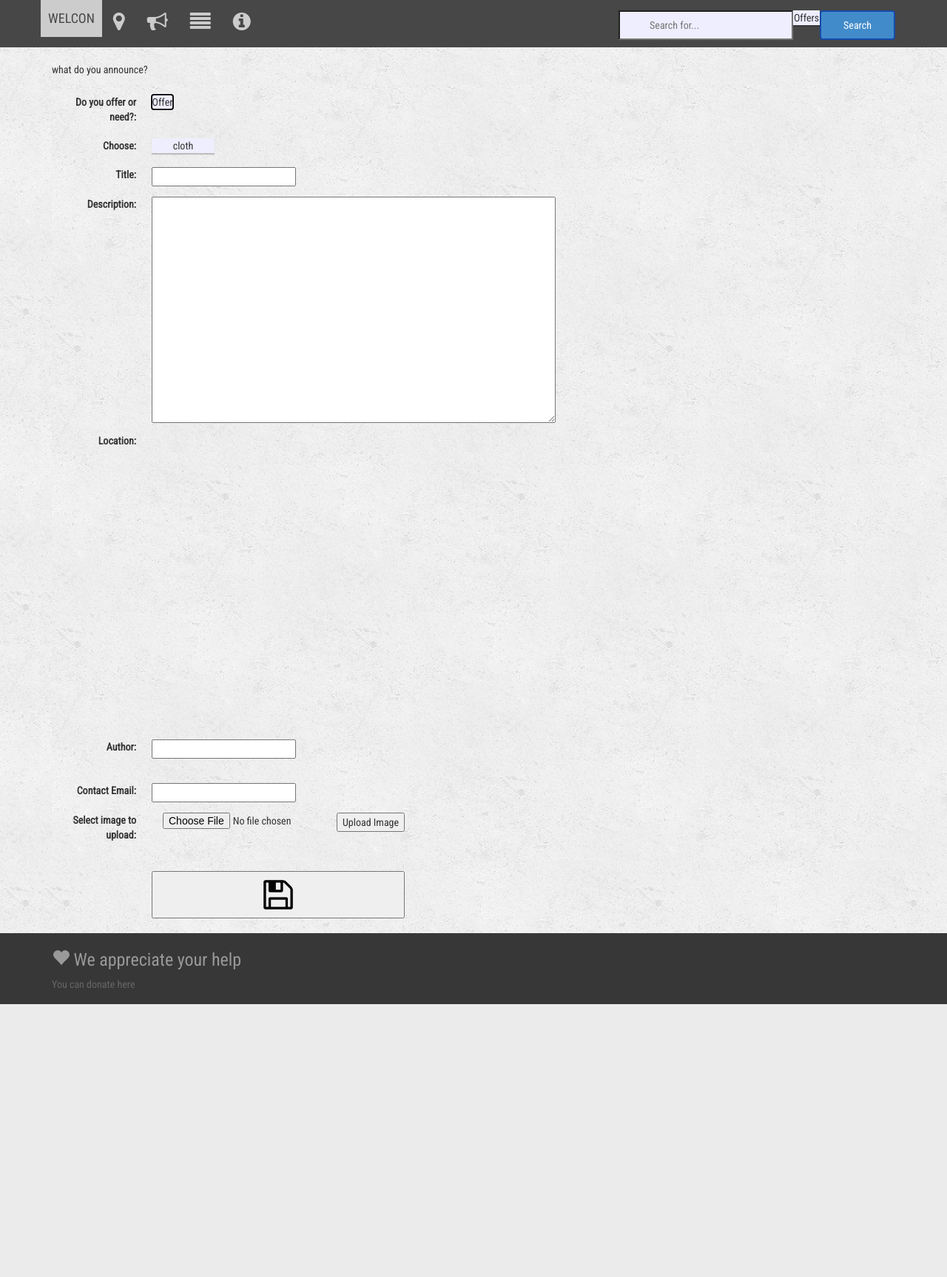
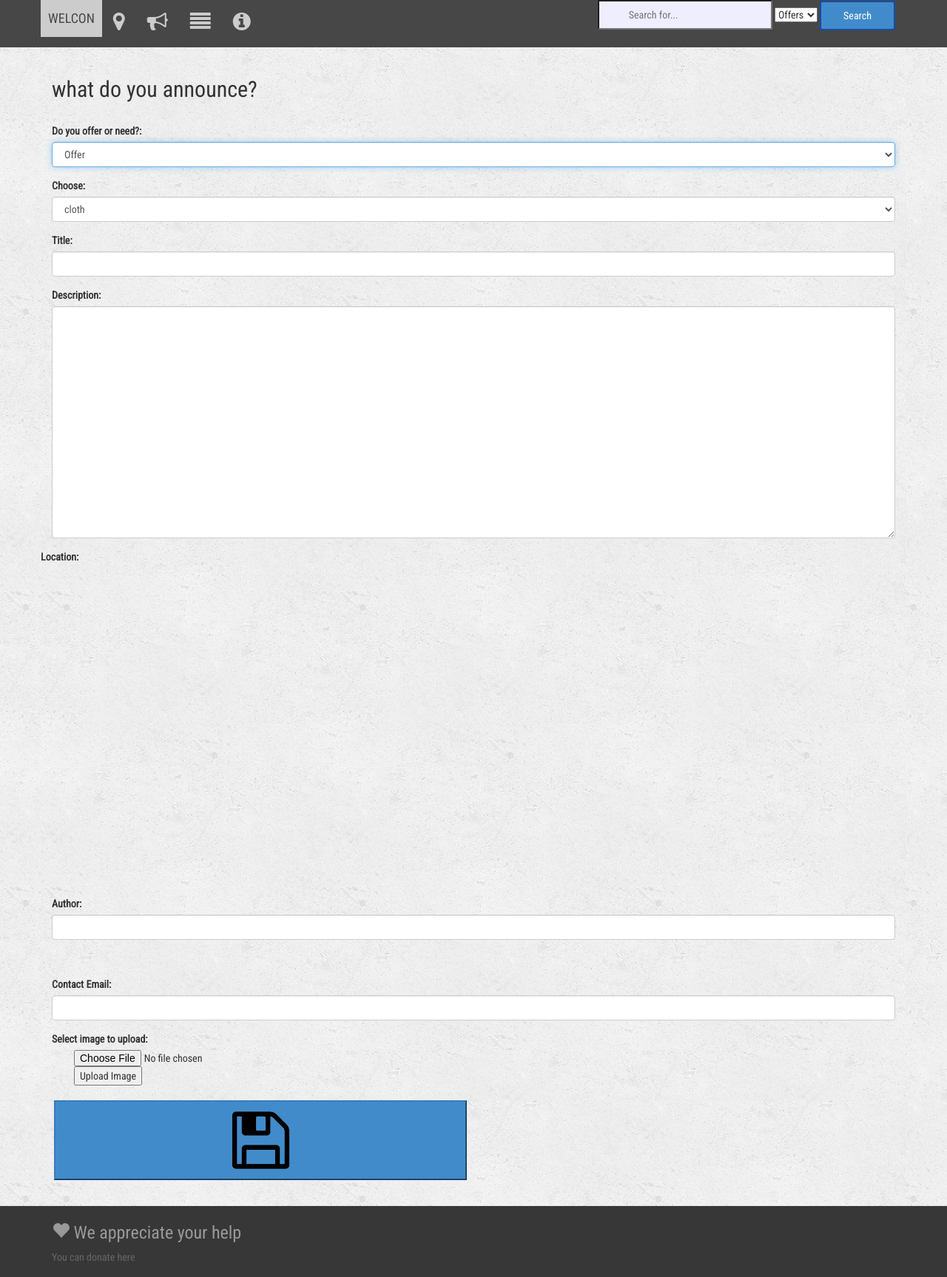
Before and after one commit to Tschakki/welcon, a PHP site: page /entryForm.php in a window 1280 px wide. Shown: the whole page at 74% size. Before the commit the page ends 1358 px from the top, so only its background shows below. Run offline with PHP 8.4, Linux system fonts and the light colour scheme; some libraries are stand-ins or nearby versions.

Commit message:
[entryForm.php] changes classes ob elements to bootstrap-style

```diff
--- a/css/style.css
+++ b/css/style.css
@@ -24,7 +24,7 @@ html
 {
     height: 100%;
 }
-table, th, td {
+/*table, th, td {
     table-layout: fixed;
     width: 90%;
     border: 1px solid black;
@@ -50,9 +50,9 @@ label{
 input, select, textarea {
   text-align: left;
   float: left;
-    margin-top: 1em;
+    margin-top: 1em;*/
 /*  display:inline;*/
-}
+/*}
 #addForm > p > button {
     text-align: center;
   float: left;
@@ -61,9 +61,9 @@ input, select, textarea {
 }
 input[type=number]{
     width: 80px;
-}
+}*/
 /* remove standard-styles */
-select {
+/*select {
   -webkit-appearance: none;
   -moz-appearance: none;
   appearance: none;
@@ -95,7 +95,7 @@ option {
     box-shadow: 0 2px 1px 0 rgba(0,0,0,0.2);
     background-color: #eef;
     text-align: center;
-}
+}*/
 
 .save {
     cursor: pointer;
--- a/entryForm.php
+++ b/entryForm.php
@@ -1,20 +1,20 @@
 <?php include_once("header.php") ?>
 <section id="submitForm">
     <br>
-<h1Body>what do you announce?</h1Body>
+<h2>what do you announce?</h2>
     <br>
 
-    <form id="editNeed" class="form" method="post" novalidate="novalidate">
-    <p>
+    <form id="editNeed" method="post" role="form" novalidate="novalidate">
+    <div class="form-group">
     <label class="frontLable" for="chooseKind">Do you offer or need?:</label>
-    <select name="chooseKind" id="chooseKind" class="form" form="editNeed" required autofocus>
+    <select name="chooseKind" id="chooseKind" form="editNeed" class="form-control" required autofocus>
         <option value="offer">Offer</option>
         <option value="need">Need</option>
     </select>
-    </p>
-    <p>
+    </div>
+    <div class="form-group">
     <label class="frontLable" for="chooseCategory">Choose:</label>
-    <select name="chooseCategory" id="chooseCategory" form="editNeed" class="form" required autofocus>
+    <select name="chooseCategory" id="chooseCategory" form="editNeed" class="form-control" required autofocus>
         <option value="cloth">cloth</option>
         <option value="rooms">rooms</option>
         <option value="food">food</option>
@@ -24,36 +24,35 @@
         <option value="contact">contact</option>
         <option value="other">something else</option>
     </select>
-    </p>
-    <p>
+    </div>
+    <div class="form-group">
         <label class="frontLable" for="title">Title:</label>
-    <input id="title" name="title" class="form" form="editNeed" size="25" ></input>
-    </p>
-<p>
+        <input id="title" name="title" form="editNeed" size="25" class="form-control" />
+    </div>
+    <div class="form-group">
         <label class="frontLable" for="description">Description:</label>
-    <textarea name="description" id="description" form="editNeed" class="form" cols="75" rows="15"></textarea>
-    </p>
-    <p>
-
+        <textarea name="description" id="description" form="editNeed" cols="75" rows="15" class="form-control"></textarea>
+    </div>
+    <div class="form-group row">
         <label class="frontLable" for="latitude">Location:</label>
-
+    </div>
+    <div class="form-group row">
             <section id="map"></section>
-<input id="latitude" type="hidden" name="latitude" form="editNeed" class="form" placeholder="Latitude"  />
-    <input id="longitude" type="hidden" name="longitude" form="editNeed" class="form" placeholder="Longitude"  />
-
-    </p>
-    <p>
+            <input id="latitude" type="hidden" name="latitude" form="editNeed" placeholder="Latitude" class="form-control"  />
+            <input id="longitude" type="hidden" name="longitude" form="editNeed" placeholder="Longitude" class="form-control"  />
+    </div>
+    <div class="form-group">
         <label class="frontLable" for="name">Author:</label>
-    <input type="name" name="name" id="name" form="editNeed" class="form" size="25" ></input>
-    </p>
-    <p>
+        <input type="name" name="name" id="name" form="editNeed" size="25" class="form-control" />
+    </div>
+    <div class="form-group">
         <label class="frontLable" for="image"></label>
-    <input type="hidden" name="image" id="image" form="editNeed" class="form"></input>
-    </p>
-    <p>
+        <input type="hidden" name="image" id="image" form="editNeed" class="form-control" />
+    </div>
+    <div class="form-group">
         <label class="frontLable" for="email">Contact Email:</label>
-    <input type="email" name="email" id="email" form="editNeed" class="form" size="25" ></input>
-    </p>
+        <input type="email" name="email" id="email" form="editNeed" size="25" class="form-control" />
+    </div>
 </form>
 <form id="imageUpload" class="form" method="post" action="upload.php"></form>
 
@@ -72,11 +71,12 @@
         </div>
 
 
-    <p><label class="frontLable" for="submitbtn"></label>
-        <button type="submit" class="form" id="submitbtn" form="editNeed">
+    <div class="form-group">
+        <label class="frontLable" for="submitbtn"></label>
+        <button type="submit" class="btn-primary" id="submitbtn" form="editNeed">
         <img src="res/save8.png" class="save"/>
         </button>
-    </p>
+    </div>
 </div>
 </section>
 <?php include_once("footer.php") ?>
```
Lines whose indentation alone changed are shown as unchanged.
